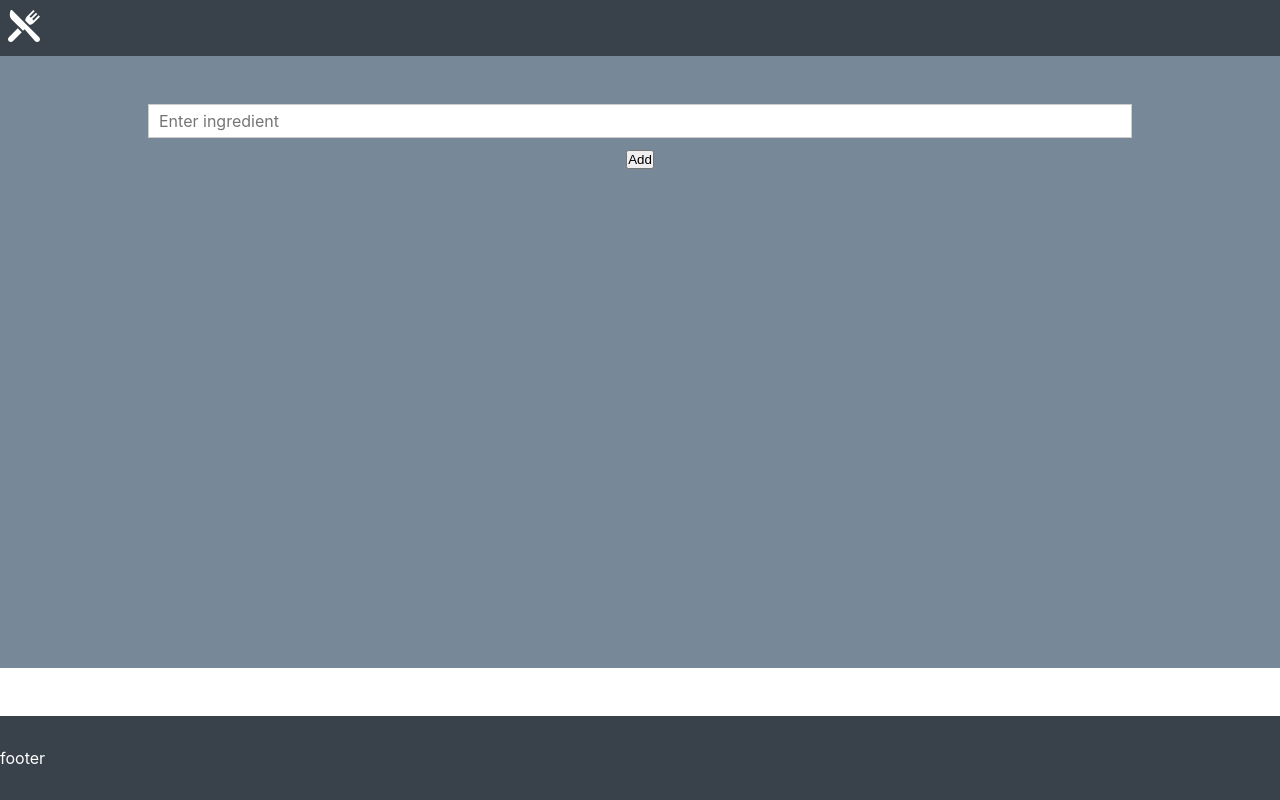
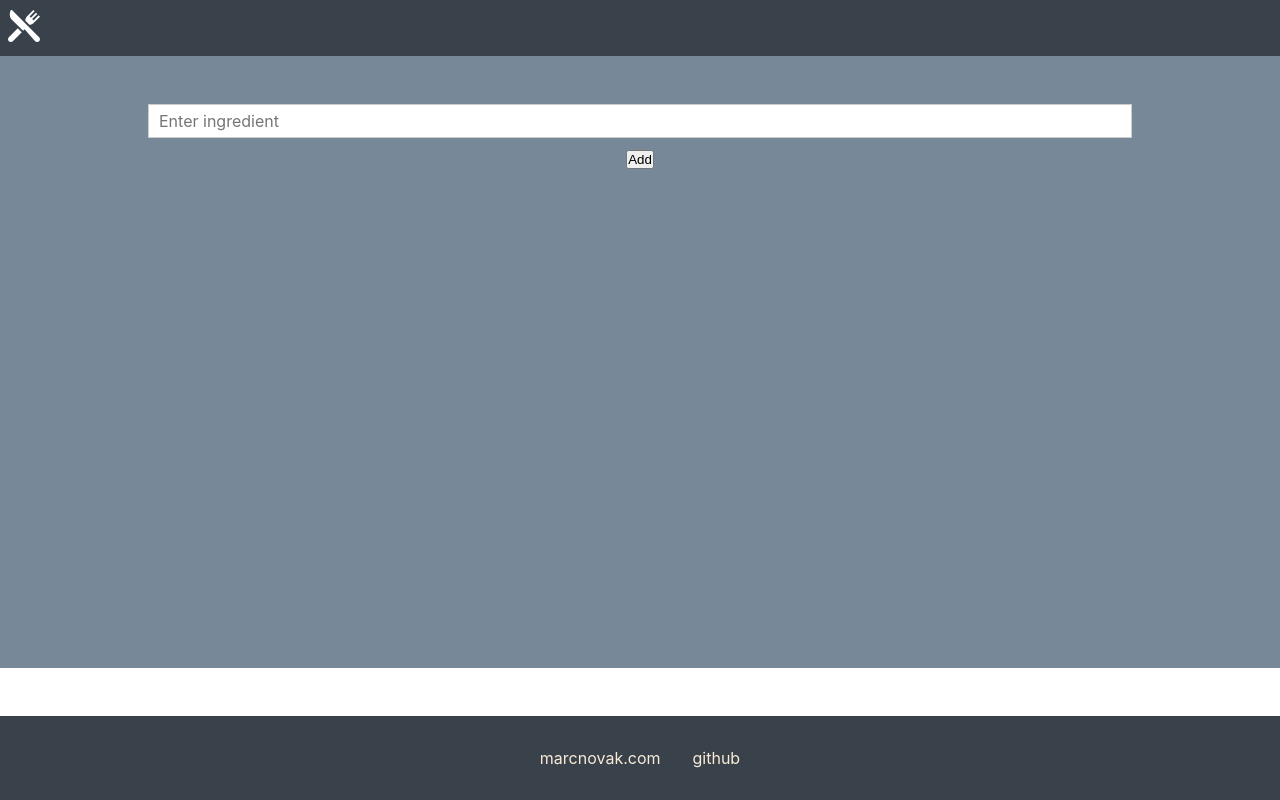
Before and after one commit to heymoose/recipo, a React (Create React App) app: page / in a window 1280 px wide. Built offline with nearby package versions, Linux system fonts and the light colour scheme.

Commit message:
Add footer and styles

```diff
--- /dev/null
+++ b/src/components/Navigation/Footer/Footer.js
@@ -0,0 +1,23 @@
+import React from 'react';
+import style from './Footer.module.css';
+
+const footer = props => {
+    const footerStyles = [props.className].join(' ');
+
+    return (
+        <footer className={footerStyles}>
+            <nav>
+                <ul className={style.FooterItems}>
+                    <li className={style.FooterLink}>
+                        <a href="https://marcnovak.com">marcnovak.com</a>
+                    </li>
+                    <li className={style.FooterLink}>
+                        <a href="https://github.com/heymoose/recipo">github</a>
+                    </li>
+                </ul>
+            </nav>
+        </footer>
+    );
+}
+
+export default footer
--- /dev/null
+++ b/src/components/Navigation/Footer/Footer.module.css
@@ -0,0 +1,28 @@
+.FooterItems {
+    list-style: none;
+    margin: 0;
+    padding: 0;
+    display: flex;
+    flex-direction: column;
+    align-items: center;
+}
+
+.FooterLink {
+    margin: 0.5rem 0;
+}
+
+.FooterLink > a {
+    text-decoration: none;
+    color: #faebd7;
+}
+
+@media (min-width: 40rem) {
+    .FooterItems {
+        flex-direction: row;
+        justify-content: center;
+    }
+
+    .FooterLink {
+        margin: 0 1rem;
+    }
+}
--- a/src/hoc/Layout/Layout.js
+++ b/src/hoc/Layout/Layout.js
@@ -1,5 +1,6 @@
 import React, { Component } from 'react';
 import Toolbar from '../../components/Navigation/Toolbar/Toolbar';
+import Footer from '../../components/Navigation/Footer/Footer';
 import style from './Layout.module.scss';
 
 // Icon credit
@@ -14,7 +15,8 @@ class Layout extends Component {
                 <main className={style.Main}>
                     {this.props.children}
                 </main>
-                <footer className={style.Footer}>footer</footer>
+                {/* <footer className={style.Footer}>footer</footer> */}
+                <Footer className={style.Footer} />
             </div>
         );
     }
```
Also changed, not shown: 1 other file (tests, documents, lock files or other folders).
